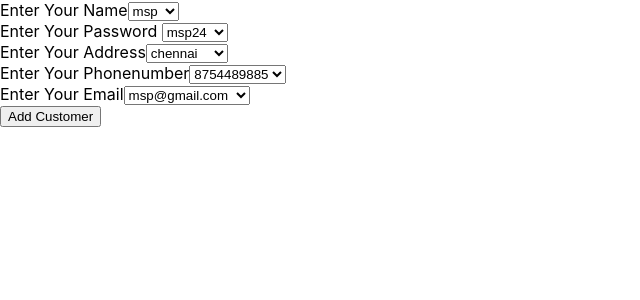
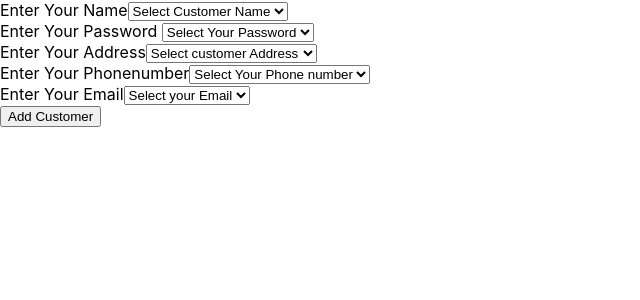
Before and after one commit to Navaneeth1220/tms_frontend, a React (Create React App) app in the folder tms/: page / in a window 1280 px wide. Shown: the top 300 px of the page, without its empty margins (0-640 px from the left). Built offline with nearby package versions, Linux system fonts and the light colour scheme.

Commit message:
add customer corrected

```diff
--- a/tms/src/components/AddCustomer.js
+++ b/tms/src/components/AddCustomer.js
@@ -46,6 +46,7 @@ export default function AddCustomer() {
 
         const fieldName = ref.current.name;
         const fieldValue = ref.current.value;
+        console.log("inside set field state field name = " + fieldName + " fieldValue= " + fieldValue);
         const newState = {
 
             ...currentState,
@@ -69,6 +70,7 @@ export default function AddCustomer() {
                         type="text"
                         ref={customerNameRef}
                         onChange={() => setFieldState(customerNameRef)}>
+                            <option disabled selected>Select Customer Name</option>
                         <option value="msp">msp</option>
                         <option value="nava">nava</option>
                         <option value="shiv">shiv</option>
@@ -81,6 +83,7 @@ export default function AddCustomer() {
                         type="text"
                         ref={customerPasswordRef}
                         onChange={() => setFieldState(customerPasswordRef)}>
+                            <option disabled selected>Select Your  Password</option>
                         <option value="msp24">msp24</option>
                         <option value="nava15">nava15</option>
                         <option value="shiv13">shiv13</option>
@@ -93,6 +96,7 @@ export default function AddCustomer() {
                         type="text"
                         ref={customerAddressRef}
                         onChange={() => setFieldState(customerAddressRef)}>
+                            <option disabled selected>Select customer Address</option>
                         <option value="chennai">chennai</option>
                         <option value="bangalore">bangalore</option>
                         <option value="delhi">delhi</option>
@@ -105,6 +109,7 @@ export default function AddCustomer() {
                         type="text"
                         ref={customerPhonenumberRef}
                         onChange={() => setFieldState(customerPhonenumberRef)}>
+                            <option disabled selected>Select  Your Phone number</option>
                         <option value="8754489885">8754489885</option>
                         <option value="8754489884">8754489884</option>
                         <option value="8754489883">8754489883</option>
@@ -117,6 +122,7 @@ export default function AddCustomer() {
                         type="text"
                         ref={customerEmailRef}
                         onChange={() => setFieldState(customerEmailRef)}>
+                            <option disabled selected>Select your Email</option>
                         <option value="msp@gmail.com">msp@gmail.com</option>
                         <option value="nava@gmail.com">nava@gmail.com</option>
                         <option value="shiv@gmail.com">shiv@gmail.com"</option>
```
